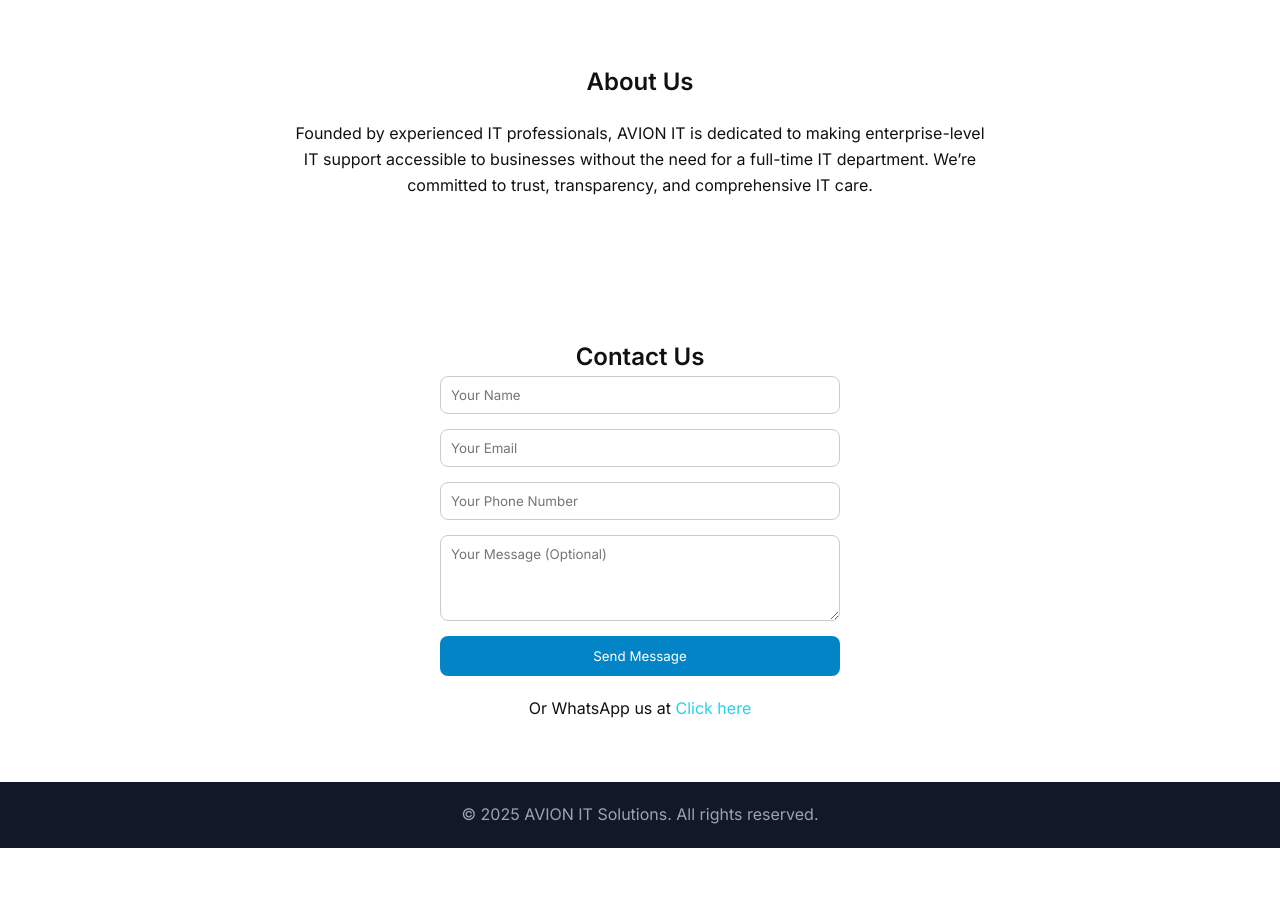
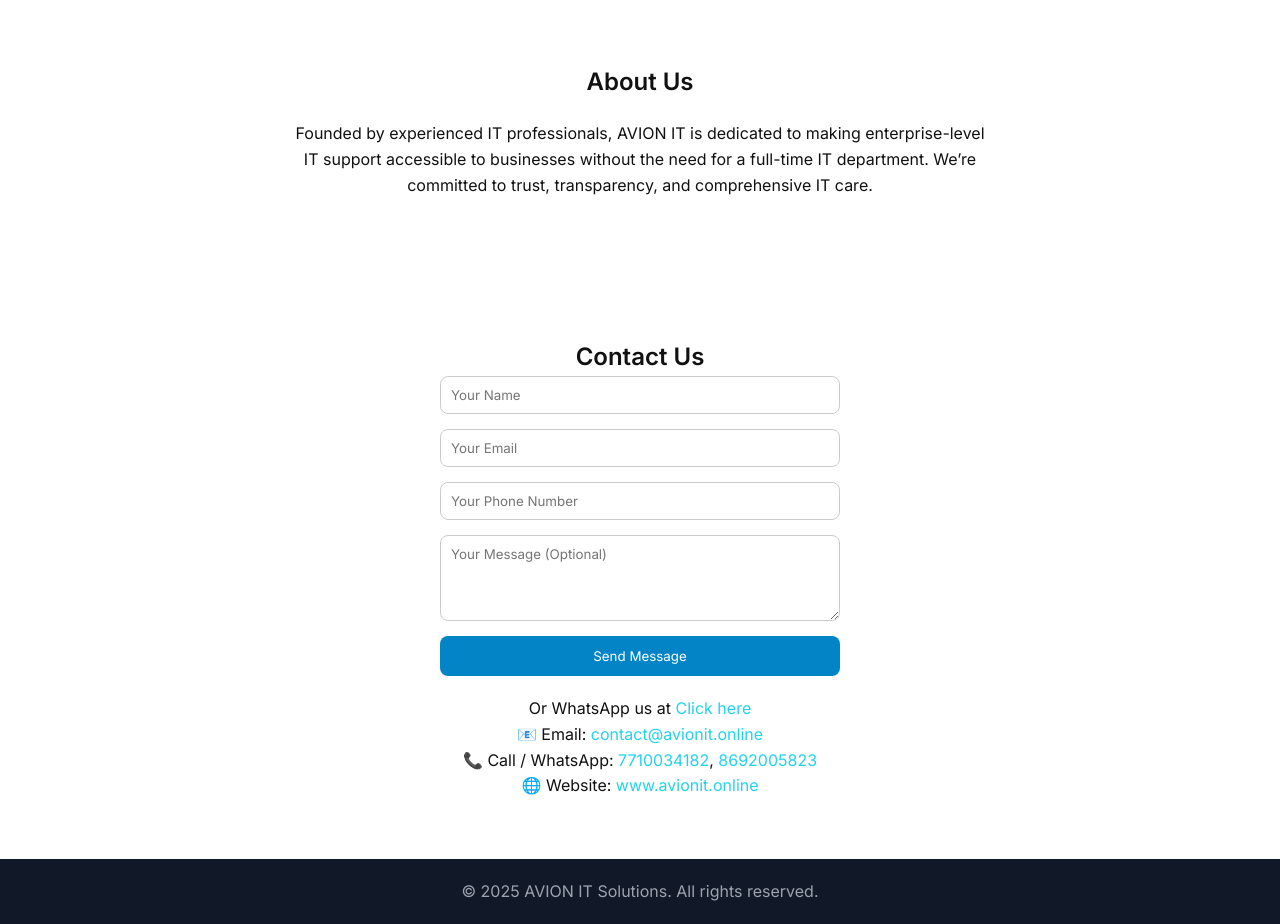
Before and after one commit to AvionIT/avionit.github.io, a plain HTML site: page index.html in a window 1280 px wide. Shown: the part 1267-2191 px from the top of the page. Before the commit the page ends 2115 px from the top, so only its background shows below. Drawn offline with Linux system fonts and the light colour scheme.

Commit message:
Update index.html

```diff
--- a/index.html
+++ b/index.html
@@ -98,6 +98,11 @@
       <button type="submit">Send Message</button>
     </form>
     <p style="margin-top: 20px;">Or WhatsApp us at <a href="https://wa.me/918692005823">Click here</a></p>
+    <div class="text-lg text-gray-700 dark:text-gray-200 space-y-2">
+    <p>📧 Email: <a href="mailto:contact@avionit.online" class="text-blue-600 hover:underline">contact@avionit.online</a></p>
+    <p>📞 Call / WhatsApp: <a href="tel:+917710034182" class="hover:underline">7710034182</a>, <a href="tel:+918692005823" class="hover:underline">8692005823</a></p>
+    <p>🌐 Website: <a href="https://www.avionit.online" class="text-blue-600 hover:underline">www.avionit.online</a></p>
+  </div>
   </section>
 
   <footer>
```
